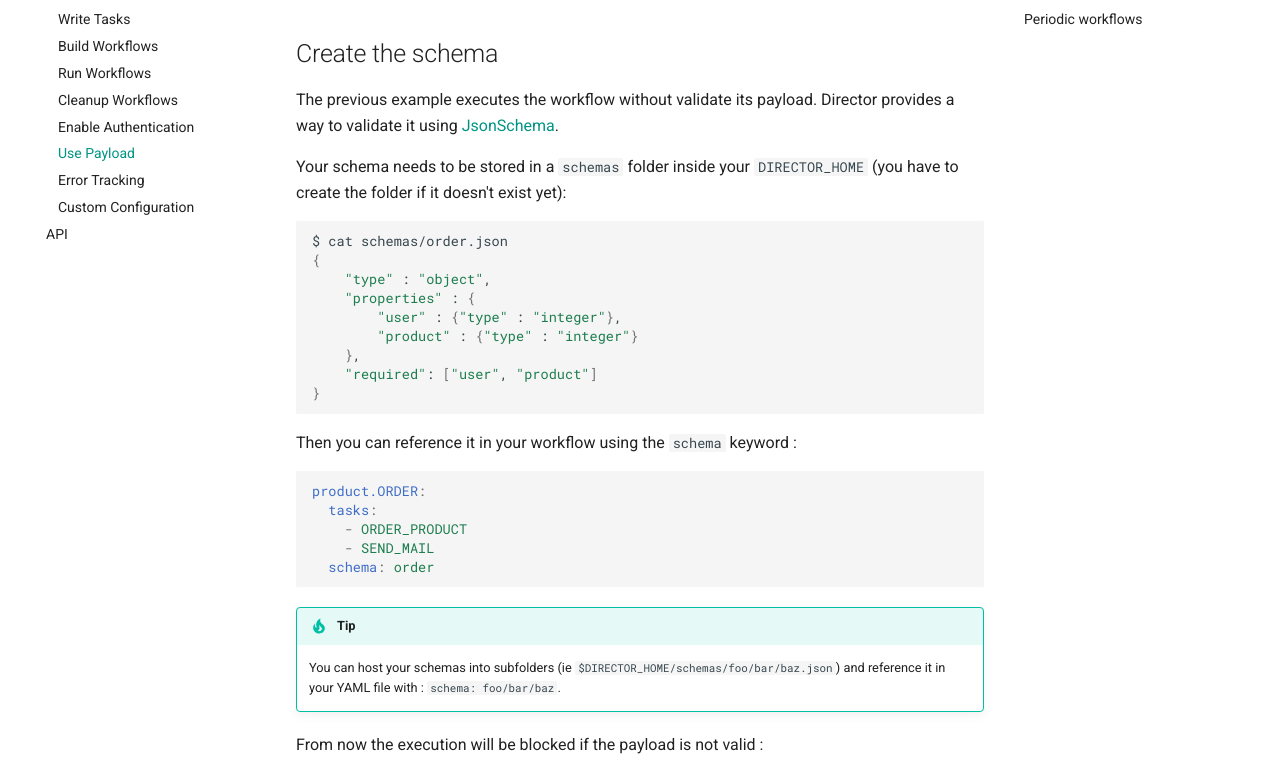
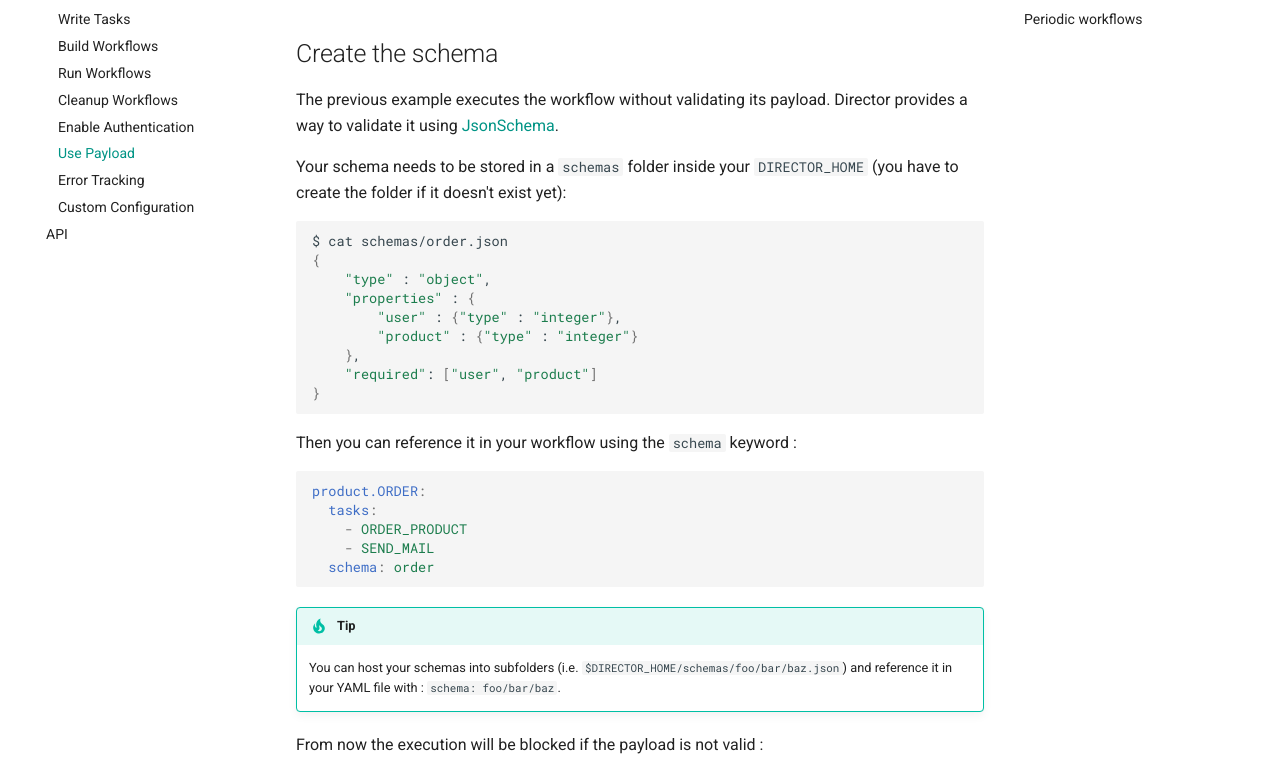
Before and after one commit to ovh/celery-director, an MkDocs documentation site: the page built from docs/docs/guides/use-payload.md, in a window 1280 px wide and 1400 px high, scrolled down 1189 px. Shown: the part 170-934 px from the top of the window. Built offline with MkDocs 1.6.1 and Material for MkDocs 9.7.7, drawn with Linux system fonts in a browser that asks for light colours; comment, search, counter and statistics services are not loaded; some of the changed text lies outside the part shown.

Commit message:
Update use-payload.md

````diff
--- a/docs/docs/guides/use-payload.md
+++ b/docs/docs/guides/use-payload.md
@@ -63,7 +63,7 @@ your workflow.
 
 ## Create the schema
 
-The previous example executes the workflow without validate its payload. Director
+The previous example executes the workflow without validating its payload. Director
 provides a way to validate it using [JsonSchema](https://json-schema.org/understanding-json-schema/).
 
 Your schema needs to be stored in a `schemas` folder inside your `DIRECTOR_HOME` (you have to create
@@ -92,7 +92,7 @@ product.ORDER:
 ```
 
 !!! tip
-    You can host your schemas into subfolders (ie `$DIRECTOR_HOME/schemas/foo/bar/baz.json`)
+    You can host your schemas into subfolders (i.e. `$DIRECTOR_HOME/schemas/foo/bar/baz.json`)
     and reference it in your YAML file with : `schema: foo/bar/baz`.
 
 From now the execution will be blocked if the payload is not valid :
````
Also changed, not shown: other parts of docs/docs/guides/use-payload.md (+2 -2 lines).
